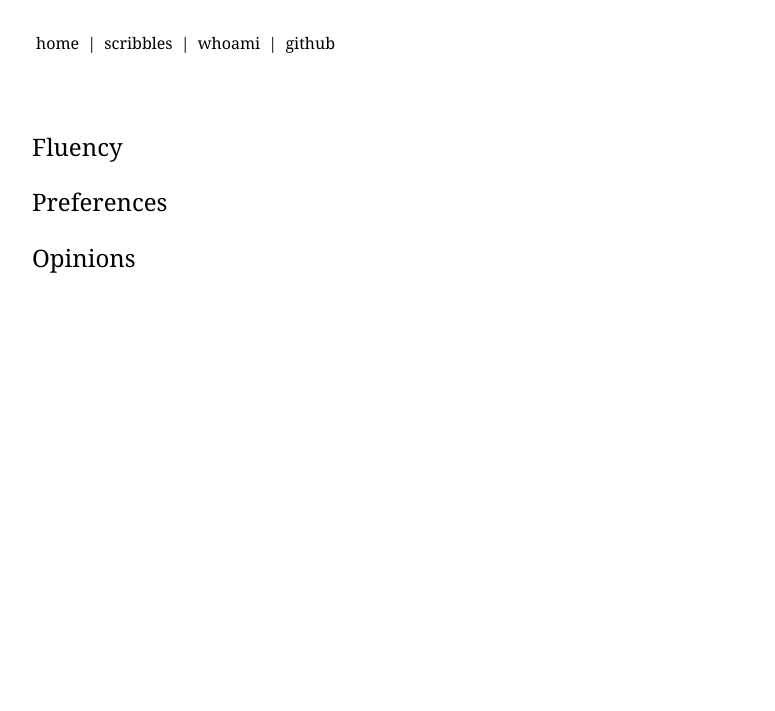
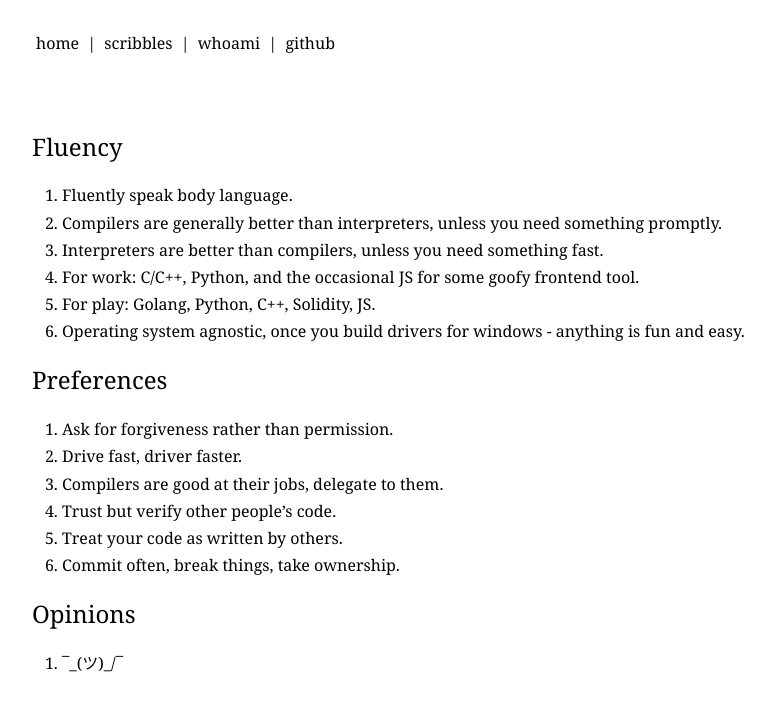
Before and after one commit to sabhiram/sabhiram.github.io, a Jekyll site: the page built from pages/about.md, in a window 1280 px wide. Shown: the top 711 px of the page, without its empty margins (238-1013 px from the left). Built offline with Jekyll 4.4.1, drawn with Linux system fonts in a browser that asks for light colours; nearby versions of some CDN libraries.

Commit message:
update about stuff

```diff
--- a/pages/about.md
+++ b/pages/about.md
@@ -6,8 +6,25 @@ permalink: /about/
 
 <br><br>
 
+
 ## Fluency
+
+0. Fluently speak body language.
+1. Compilers are generally better than interpreters, unless you need something promptly.
+2. Interpreters are better than compilers, unless you need something fast.
+3. For work: C/C++, Python, and the occasional JS for some goofy frontend tool.
+4. For play: Golang, Python, C++, Solidity, JS.
+5. Operating system agnostic, once you build drivers for windows - anything is fun and easy.
 
 ## Preferences
 
+0. Ask for forgiveness rather than permission.
+1. Drive fast, driver faster.
+2. Compilers are good at their jobs, delegate to them.
+3. Trust but verify other people's code.
+4. Treat your code as written by others.
+5. Commit often, break things, take ownership.
+
 ## Opinions
+
+0. ¯\_(ツ)_/¯
```
